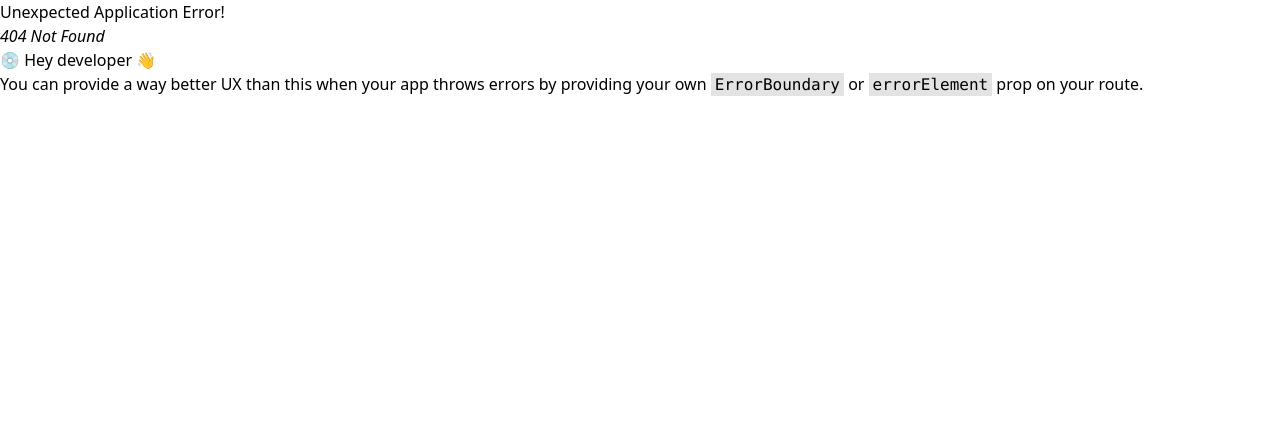
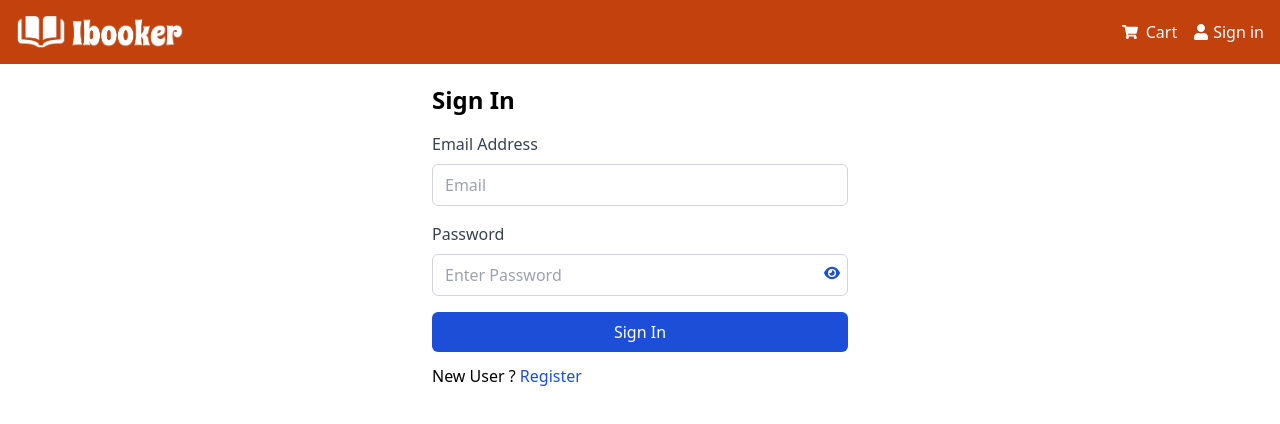
Before and after one commit to kevinkalenga/Mern_Book, a React (Vite) app in the folder frontend/: page /login in a window 1280 px wide. Before the commit this address had no page. Shown: the top 424 px of the page. Built offline with nearby package versions, Linux system fonts and the light colour scheme.

Commit message:
Continue with login screen

```diff
--- a/frontend/src/components/FormContainer.jsx
+++ b/frontend/src/components/FormContainer.jsx
@@ -1,11 +1,11 @@
 import { Children } from "react"
 
 
-function FormContainer() {
+function FormContainer({children}) {
   return (
     <div className="flex justify-center">
         <div className="w-full max-w-md px-4">
-            {Children}
+            {children}
         </div>
     </div>
   )
--- a/frontend/src/main.jsx
+++ b/frontend/src/main.jsx
@@ -7,6 +7,7 @@ import { Provider } from 'react-redux'
 import { createBrowserRouter, createRoutesFromElements, Route, RouterProvider } from 'react-router-dom'
 import HomeScreen from './screens/HomeScreen.jsx'
 import ProductScreen from './screens/ProductScreen.jsx'
+import LoginScreen from './screens/LoginScreen.jsx'
 
 const router = createBrowserRouter(
    createRoutesFromElements(
@@ -16,6 +17,7 @@ const router = createBrowserRouter(
               <Route path='/search/:keyword' element={<HomeScreen />} />
               <Route path='/search/:keyword/page/:pageNumber' element={<HomeScreen />} />
               <Route path='/product/:id' element={<ProductScreen />} />
+              <Route path='/login' element={<LoginScreen />} />
          </Route>
 
    )
--- a/frontend/src/screens/LoginScreen.jsx
+++ b/frontend/src/screens/LoginScreen.jsx
@@ -2,9 +2,11 @@ import { useState, useEffect } from "react";
 import {Link, useLocation, useNavigate} from "react-router-dom"
 import {useDispatch, useSelector} from 'react-redux'
 import Loader from "../components/Loader";
-import {useLoginMutation, setCredentials} from '../slices/authSlice'
+import {useLoginMutation} from '../slices/usersApiSlice'
 import {toast} from 'react-toastify'
 import {FaEyeSlash, FaEye} from 'react-icons/fa6'
+import { setCredentials } from "../slices/authSlice";
+import FormContainer from "../components/FormContainer";
 
 
 import React from 'react'
@@ -51,7 +53,55 @@ function LoginScreen() {
 
 
     return (
-    <div>LoginScreen</div>
+    <FormContainer>
+        <h1 className="text-2xl font-semibold mb-4 mt-5">Sign In</h1>
+        <form className="space-y-4" onSubmit={submitHandler}>
+            <div className="space-y-2">
+                <label htmlFor="email" className="block tex-sm font-meduim text-gray-700">Email Address</label>
+                <input type="email" id="email" className="w-full px-3
+                       py-2 border border-gray-300 rounded-md
+                       focus:outline-none focus:right-2 focus:ring-2 focus:ring-primary"
+                    value={email}
+                    onChange={(e) => setEmail(e.target.value)} placeholder="Email"/>
+            </div>
+            <div className="space-y-2 relative">
+                <label htmlFor="password" className="block tex-sm font-meduim text-gray-700">Password</label>
+                <input type={showPassword ? "text":"password"} id="password" className="w-full px-3
+                       py-2 border border-gray-300 rounded-md
+                       focus:outline-none focus:right-2 focus:ring-2 focus:ring-primary"
+                    value={password}
+                    onChange={(e) => setPassword(e.target.value)} placeholder="Enter Password"/>
+
+                 <button
+                   type="button"
+                   onClick={togglePasswordVisibility}
+                   className="absolute inset-y-0 right-2 top-5 text-primary"
+                   >
+                     {
+                        showPassword ? <FaEyeSlash /> : <FaEye />
+                     }
+                 </button>
+            </div>
+            <button
+              disabled={isLoading}
+              type="submit"
+               className="w-full bg-primary
+                text-white py-2 px-2 rounded-md hover:bg-secondary
+                focus:outline-none focus:ring-2 focus:ring-secondary">
+                     Sign In
+            </button>
+            {
+                isLoading && <Loader />
+            }
+        </form>
+        <div className="py-3">
+           <p>
+            New User ? <Link className="text-primary hover:text-secondary" to={redirect ? `register?redirect=${redirect}`:'/register' }>
+               Register
+            </Link>
+           </p>
+        </div>
+    </FormContainer>
   )
 }
 export default LoginScreen
```
